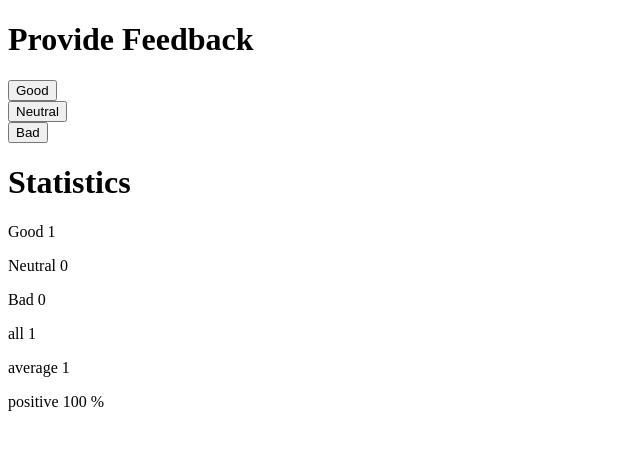
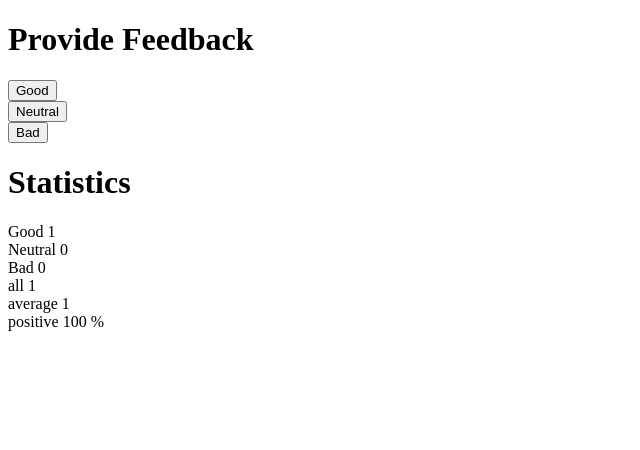
Before and after one commit to Andebugulin/Fullstack_course, a React (Vite) app in the folder part1/exercises_1.6-1.14/: page / in a window 1280 px wide. Both pictures are taken after a click on the button "Good". Shown: the top 450 px of the page, without its empty margins (0-640 px from the left). Built offline with nearby package versions, Linux system fonts and the light colour scheme.

Commit message:
exercise1.11 is done

```diff
--- a/part1/exercises_1.6-1.14/src/App.jsx
+++ b/part1/exercises_1.6-1.14/src/App.jsx
@@ -14,9 +14,11 @@ const Button = ({ handleClick, text }) => (
 
 const StatisticLine = ({ text, statisticData }) => (
   <div>
-    <p>
-      {text} {statisticData}
-    </p>
+    <tbody>
+      <tr>
+        {text} {statisticData}
+      </tr>
+    </tbody>
   </div>
 );
 
@@ -33,9 +35,11 @@ const DisplayTotal = ({ text, currentArray }) => {
   const totalCount = currentArray.length;
   return (
     <div>
-      <p>
-        {text} {totalCount}
-      </p>
+      <tbody>
+        <tr>
+          {text} {totalCount}
+        </tr>
+      </tbody>
     </div>
   );
 };
@@ -62,9 +66,11 @@ const DisplayAverage = ({ text, currentArray }) => {
   }
   return (
     <div>
-      <p>
-        {text} {average}
-      </p>
+      <tbody>
+        <tr>
+          {text} {average}
+        </tr>
+      </tbody>
     </div>
   );
 };
@@ -89,9 +95,11 @@ const DisplayPositiveStats = ({ text, currentArray }) => {
   }
   return (
     <div>
-      <p>
-        {text} {positive} %
-      </p>
+      <tbody>
+        <tr>
+          {text} {positive} %
+        </tr>
+      </tbody>
     </div>
   );
 };
```
